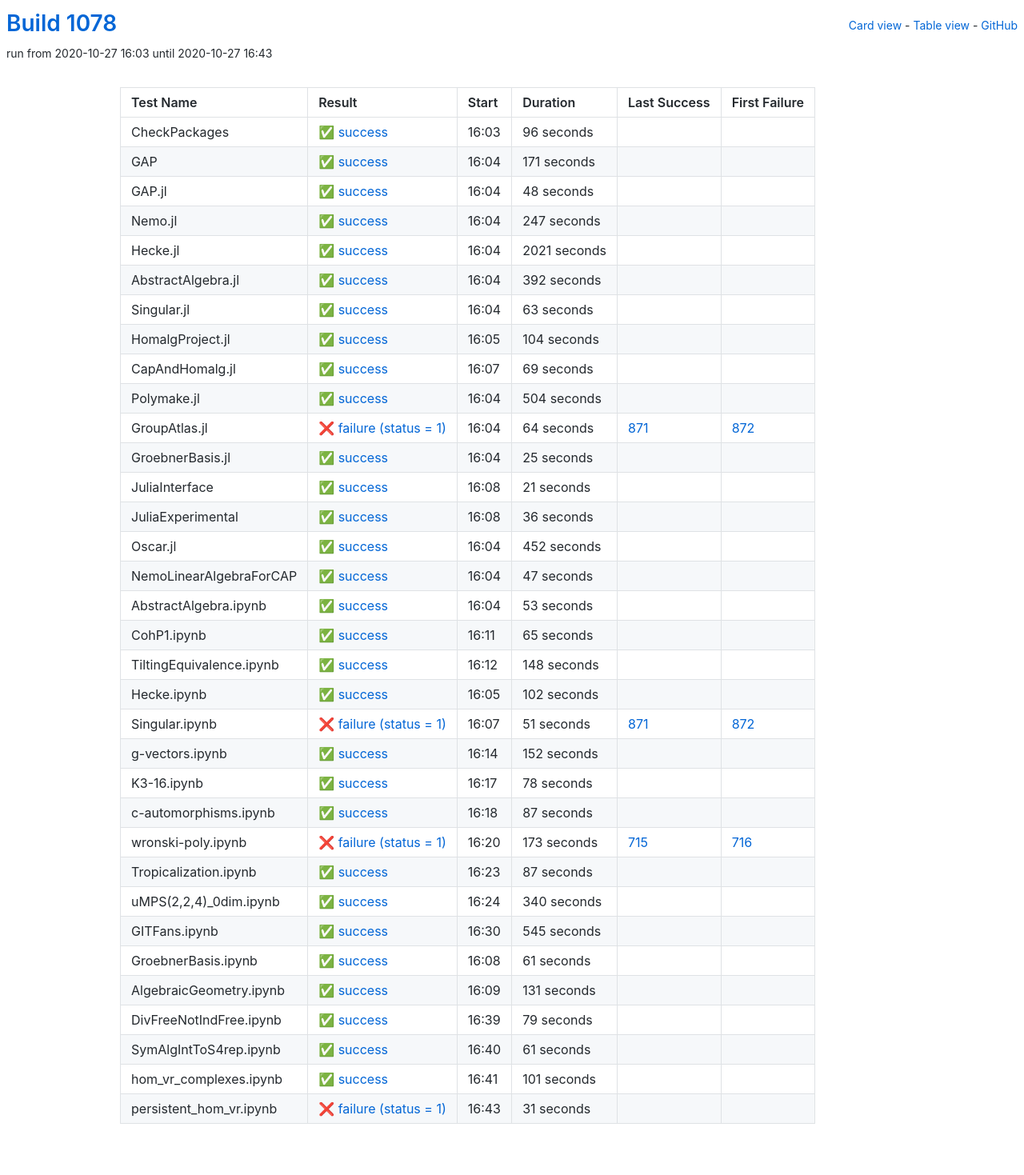
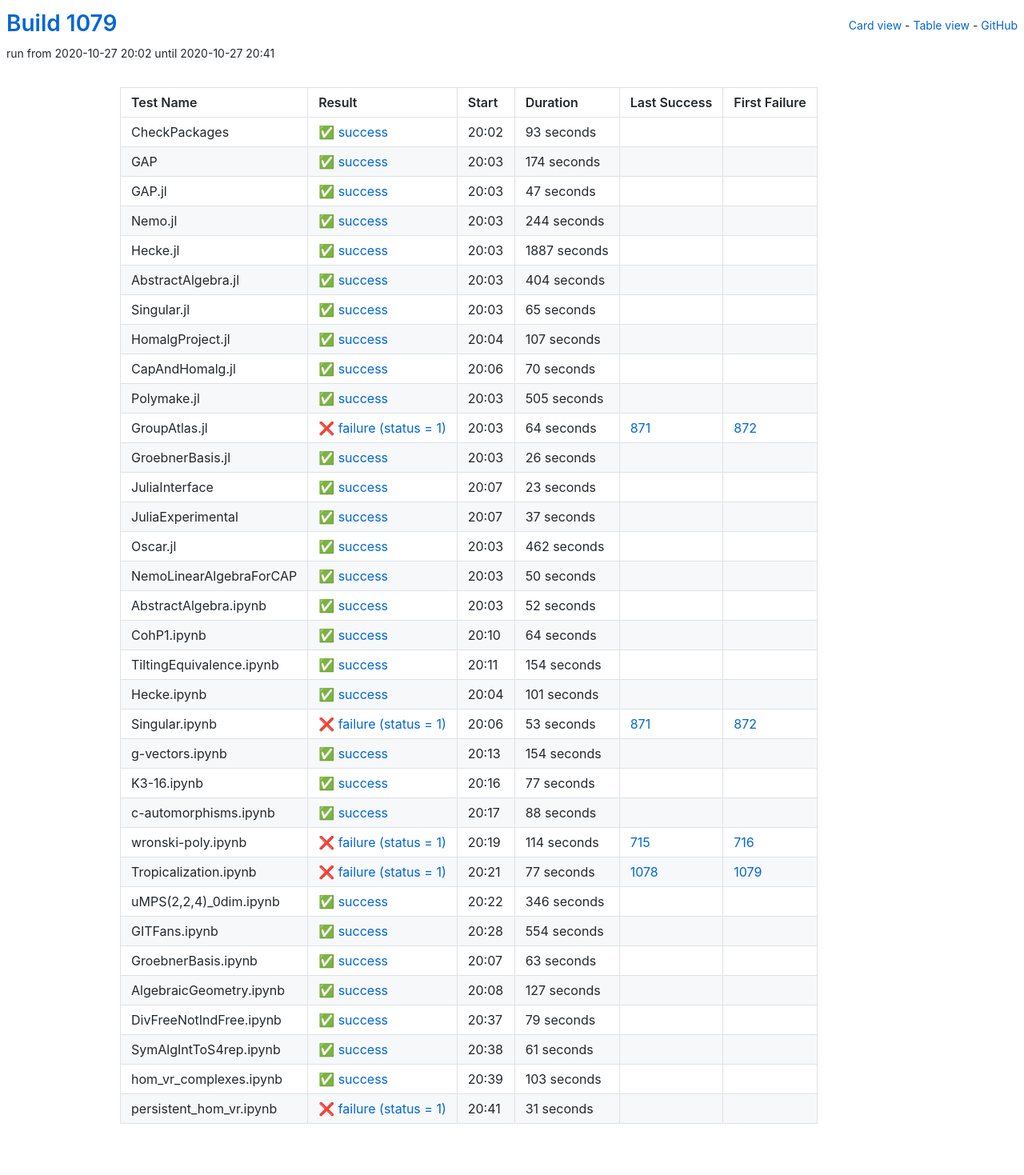
Before and after one commit to oscar-system/oscar-ci-status-stable, a Jekyll site: the page built from table.html, in a window 1280 px wide. Shown: the whole page at 80% size. Built offline with Jekyll 4.4.1, drawn with Linux system fonts in a browser that asks for light colours.

Commit message:
Build #1079

```diff
--- a/_data/ci.yml
+++ b/_data/ci.yml
@@ -1,6 +1,6 @@
 ---
-build: 1078
-build_url: https://oscarci.mathematik.uni-kl.de/job/oscar-stable/1078/
+build: 1079
+build_url: https://oscarci.mathematik.uni-kl.de/job/oscar-stable/1079/
 job: oscar-stable
 organization: oscar-system
 repo: oscar-ci-status-stable
@@ -8,128 +8,128 @@ repourl: https://github.com/oscar-system/oscar-ci-status-stable
 tests:
 - name: CheckPackages
   id: checkpackages
-  log: https://oscarci.mathematik.uni-kl.de/job/oscar-stable/1078/artifact/logs/build-1078/CheckPackages.log
-  start: 2020-10-27 16:03
+  log: https://oscarci.mathematik.uni-kl.de/job/oscar-stable/1079/artifact/logs/build-1079/CheckPackages.log
+  start: 2020-10-27 20:02
   success: true
   exitcode: 0
   status: success
-  duration: 96
+  duration: 93
   last_success: false
   last_success_url:
   first_failure: false
   first_failure_url:
 - name: GAP
   id: gap
-  log: https://oscarci.mathematik.uni-kl.de/job/oscar-stable/1078/artifact/logs/build-1078/GAP.log
-  start: 2020-10-27 16:04
+  log: https://oscarci.mathematik.uni-kl.de/job/oscar-stable/1079/artifact/logs/build-1079/GAP.log
+  start: 2020-10-27 20:03
   success: true
   exitcode: 0
   status: success
-  duration: 171
+  duration: 174
   last_success: false
   last_success_url:
   first_failure: false
   first_failure_url:
 - name: GAP.jl
   id: gap-jl
-  log: https://oscarci.mathematik.uni-kl.de/job/oscar-stable/1078/artifact/logs/build-1078/GAP.jl.log
-  start: 2020-10-27 16:04
+  log: https://oscarci.mathematik.uni-kl.de/job/oscar-stable/1079/artifact/logs/build-1079/GAP.jl.log
+  start: 2020-10-27 20:03
   success: true
   exitcode: 0
   status: success
-  duration: 48
+  duration: 47
   last_success: false
   last_success_url:
   first_failure: false
   first_failure_url:
 - name: Nemo.jl
   id: nemo-jl
-  log: https://oscarci.mathematik.uni-kl.de/job/oscar-stable/1078/artifact/logs/build-1078/Nemo.jl.log
-  start: 2020-10-27 16:04
+  log: https://oscarci.mathematik.uni-kl.de/job/oscar-stable/1079/artifact/logs/build-1079/Nemo.jl.log
+  start: 2020-10-27 20:03
   success: true
   exitcode: 0
   status: success
-  duration: 247
+  duration: 244
   last_success: false
   last_success_url:
   first_failure: false
   first_failure_url:
 - name: Hecke.jl
   id: hecke-jl
-  log: https://oscarci.mathematik.uni-kl.de/job/oscar-stable/1078/artifact/logs/build-1078/Hecke.jl.log
-  start: 2020-10-27 16:04
+  log: https://oscarci.mathematik.uni-kl.de/job/oscar-stable/1079/artifact/logs/build-1079/Hecke.jl.log
+  start: 2020-10-27 20:03
   success: true
   exitcode: 0
   status: success
-  duration: 2021
+  duration: 1887
   last_success: false
   last_success_url:
   first_failure: false
   first_failure_url:
 - name: AbstractAlgebra.jl
   id: abstractalgebra-jl
-  log: https://oscarci.mathematik.uni-kl.de/job/oscar-stable/1078/artifact/logs/build-1078/AbstractAlgebra.jl.log
-  start: 2020-10-27 16:04
+  log: https://oscarci.mathematik.uni-kl.de/job/oscar-stable/1079/artifact/logs/build-1079/AbstractAlgebra.jl.log
+  start: 2020-10-27 20:03
   success: true
   exitcode: 0
   status: success
-  duration: 392
+  duration: 404
   last_success: false
   last_success_url:
   first_failure: false
   first_failure_url:
 - name: Singular.jl
   id: singular-jl
-  log: https://oscarci.mathematik.uni-kl.de/job/oscar-stable/1078/artifact/logs/build-1078/Singular.jl.log
-  start: 2020-10-27 16:04
+  log: https://oscarci.mathematik.uni-kl.de/job/oscar-stable/1079/artifact/logs/build-1079/Singular.jl.log
+  start: 2020-10-27 20:03
   success: true
   exitcode: 0
   status: success
-  duration: 63
+  duration: 65
   last_success: false
   last_success_url:
   first_failure: false
   first_failure_url:
 - name: HomalgProject.jl
   id: homalgproject-jl
-  log: https://oscarci.mathematik.uni-kl.de/job/oscar-stable/1078/artifact/logs/build-1078/HomalgProject.jl.log
-  start: 2020-10-27 16:05
+  log: https://oscarci.mathematik.uni-kl.de/job/oscar-stable/1079/artifact/logs/build-1079/HomalgProject.jl.log
+  start: 2020-10-27 20:04
   success: true
   exitcode: 0
   status: success
-  duration: 104
+  duration: 107
   last_success: false
   last_success_url:
   first_failure: false
   first_failure_url:
 - name: CapAndHomalg.jl
   id: capandhomalg-jl
-  log: https://oscarci.mathematik.uni-kl.de/job/oscar-stable/1078/artifact/logs/build-1078/CapAndHomalg.jl.log
-  start: 2020-10-27 16:07
+  log: https://oscarci.mathematik.uni-kl.de/job/oscar-stable/1079/artifact/logs/build-1079/CapAndHomalg.jl.log
+  start: 2020-10-27 20:06
   success: true
   exitcode: 0
   status: success
-  duration: 69
+  duration: 70
   last_success: false
   last_success_url:
   first_failure: false
   first_failure_url:
 - name: Polymake.jl
   id: polymake-jl
-  log: https://oscarci.mathematik.uni-kl.de/job/oscar-stable/1078/artifact/logs/build-1078/Polymake.jl.log
-  start: 2020-10-27 16:04
+  log: https://oscarci.mathematik.uni-kl.de/job/oscar-stable/1079/artifact/logs/build-1079/Polymake.jl.log
+  start: 2020-10-27 20:03
   success: true
   exitcode: 0
   status: success
-  duration: 504
+  duration: 505
   last_success: false
   last_success_url:
   first_failure: false
   first_failure_url:
 - name: GroupAtlas.jl
   id: groupatlas-jl
-  log: https://oscarci.mathematik.uni-kl.de/job/oscar-stable/1078/artifact/logs/build-1078/GroupAtlas.jl.log
-  start: 2020-10-27 16:04
+  log: https://oscarci.mathematik.uni-kl.de/job/oscar-stable/1079/artifact/logs/build-1079/GroupAtlas.jl.log
+  start: 2020-10-27 20:03
   success: false
   exitcode: 1
   status: failure
@@ -140,236 +140,236 @@ tests:
   first_failure_url: https://oscarci.mathematik.uni-kl.de/job/oscar-stable/872/
 - name: GroebnerBasis.jl
   id: groebnerbasis-jl
-  log: https://oscarci.mathematik.uni-kl.de/job/oscar-stable/1078/artifact/logs/build-1078/GroebnerBasis.jl.log
-  start: 2020-10-27 16:04
+  log: https://oscarci.mathematik.uni-kl.de/job/oscar-stable/1079/artifact/logs/build-1079/GroebnerBasis.jl.log
+  start: 2020-10-27 20:03
   success: true
   exitcode: 0
   status: success
-  duration: 25
+  duration: 26
   last_success: false
   last_success_url:
   first_failure: false
   first_failure_url:
 - name: JuliaInterface
   id: juliainterface
-  log: https://oscarci.mathematik.uni-kl.de/job/oscar-stable/1078/artifact/logs/build-1078/JuliaInterface.log
-  start: 2020-10-27 16:08
+  log: https://oscarci.mathematik.uni-kl.de/job/oscar-stable/1079/artifact/logs/build-1079/JuliaInterface.log
+  start: 2020-10-27 20:07
   success: true
   exitcode: 0
   status: success
-  duration: 21
+  duration: 23
   last_success: false
   last_success_url:
   first_failure: false
   first_failure_url:
 - name: JuliaExperimental
   id: juliaexperimental
-  log: https://oscarci.mathematik.uni-kl.de/job/oscar-stable/1078/artifact/logs/build-1078/JuliaExperimental.log
-  start: 2020-10-27 16:08
+  log: https://oscarci.mathematik.uni-kl.de/job/oscar-stable/1079/artifact/logs/build-1079/JuliaExperimental.log
+  start: 2020-10-27 20:07
   success: true
   exitcode: 0
   status: success
-  duration: 36
+  duration: 37
   last_success: false
   last_success_url:
   first_failure: false
   first_failure_url:
 - name: Oscar.jl
   id: oscar-jl
-  log: https://oscarci.mathematik.uni-kl.de/job/oscar-stable/1078/artifact/logs/build-1078/Oscar.jl.log
-  start: 2020-10-27 16:04
+  log: https://oscarci.mathematik.uni-kl.de/job/oscar-stable/1079/artifact/logs/build-1079/Oscar.jl.log
+  start: 2020-10-27 20:03
   success: true
   exitcode: 0
   status: success
-  duration: 452
+  duration: 462
   last_success: false
   last_success_url:
   first_failure: false
   first_failure_url:
 - name: NemoLinearAlgebraForCAP
   id: nemolinearalgebraforcap
-  log: https://oscarci.mathematik.uni-kl.de/job/oscar-stable/1078/artifact/logs/build-1078/NemoLinearAlgebraForCAP.log
-  start: 2020-10-27 16:04
+  log: https://oscarci.mathematik.uni-kl.de/job/oscar-stable/1079/artifact/logs/build-1079/NemoLinearAlgebraForCAP.log
+  start: 2020-10-27 20:03
   success: true
   exitcode: 0
   status: success
-  duration: 47
+  duration: 50
   last_success: false
   last_success_url:
   first_failure: false
   first_failure_url:
 - name: AbstractAlgebra.ipynb
   id: abstractalgebra-ipynb
-  log: https://oscarci.mathematik.uni-kl.de/job/oscar-stable/1078/artifact/logs/build-1078/AbstractAlgebra.ipynb.log
-  start: 2020-10-27 16:04
+  log: https://oscarci.mathematik.uni-kl.de/job/oscar-stable/1079/artifact/logs/build-1079/AbstractAlgebra.ipynb.log
+  start: 2020-10-27 20:03
   success: true
   exitcode: 0
   status: success
-  duration: 53
+  duration: 52
   last_success: false
   last_success_url:
   first_failure: false
   first_failure_url:
 - name: CohP1.ipynb
   id: cohp1-ipynb
-  log: https://oscarci.mathematik.uni-kl.de/job/oscar-stable/1078/artifact/logs/build-1078/CohP1.ipynb.log
-  start: 2020-10-27 16:11
+  log: https://oscarci.mathematik.uni-kl.de/job/oscar-stable/1079/artifact/logs/build-1079/CohP1.ipynb.log
+  start: 2020-10-27 20:10
   success: true
   exitcode: 0
   status: success
-  duration: 65
+  duration: 64
   last_success: false
   last_success_url:
   first_failure: false
   first_failure_url:
 - name: TiltingEquivalence.ipynb
   id: tiltingequivalence-ipynb
-  log: https://oscarci.mathematik.uni-kl.de/job/oscar-stable/1078/artifact/logs/build-1078/TiltingEquivalence.ipynb.log
-  start: 2020-10-27 16:12
+  log: https://oscarci.mathematik.uni-kl.de/job/oscar-stable/1079/artifact/logs/build-1079/TiltingEquivalence.ipynb.log
+  start: 2020-10-27 20:11
   success: true
   exitcode: 0
   status: success
-  duration: 148
+  duration: 154
   last_success: false
   last_success_url:
   first_failure: false
   first_failure_url:
 - name: Hecke.ipynb
   id: hecke-ipynb
-  log: https://oscarci.mathematik.uni-kl.de/job/oscar-stable/1078/artifact/logs/build-1078/Hecke.ipynb.log
-  start: 2020-10-27 16:05
+  log: https://oscarci.mathematik.uni-kl.de/job/oscar-stable/1079/artifact/logs/build-1079/Hecke.ipynb.log
+  start: 2020-10-27 20:04
   success: true
   exitcode: 0
   status: success
-  duration: 102
+  duration: 101
   last_success: false
   last_success_url:
   first_failure: false
   first_failure_url:
 - name: Singular.ipynb
   id: singular-ipynb
-  log: https://oscarci.mathematik.uni-kl.de/job/oscar-stable/1078/artifact/logs/build-1078/Singular.ipynb.log
-  start: 2020-10-27 16:07
+  log: https://oscarci.mathematik.uni-kl.de/job/oscar-stable/1079/artifact/logs/build-1079/Singular.ipynb.log
+  start: 2020-10-27 20:06
   success: false
   exitcode: 1
   status: failure
-  duration: 51
+  duration: 53
   last_success: 871
   last_success_url: https://oscarci.mathematik.uni-kl.de/job/oscar-stable/871/
   first_failure: 872
   first_failure_url: https://oscarci.mathematik.uni-kl.de/job/oscar-stable/872/
 - name: g-vectors.ipynb
   id: g-vectors-ipynb
-  log: https://oscarci.mathematik.uni-kl.de/job/oscar-stable/1078/artifact/logs/build-1078/g-vectors.ipynb.log
-  start: 2020-10-27 16:14
+  log: https://oscarci.mathematik.uni-kl.de/job/oscar-stable/1079/artifact/logs/build-1079/g-vectors.ipynb.log
+  start: 2020-10-27 20:13
   success: true
   exitcode: 0
   status: success
-  duration: 152
+  duration: 154
   last_success: false
   last_success_url:
   first_failure: false
   first_failure_url:
 - name: K3-16.ipynb
   id: k3-16-ipynb
-  log: https://oscarci.mathematik.uni-kl.de/job/oscar-stable/1078/artifact/logs/build-1078/K3-16.ipynb.log
-  start: 2020-10-27 16:17
+  log: https://oscarci.mathematik.uni-kl.de/job/oscar-stable/1079/artifact/logs/build-1079/K3-16.ipynb.log
+  start: 2020-10-27 20:16
   success: true
   exitcode: 0
   status: success
-  duration: 78
+  duration: 77
   last_success: false
   last_success_url:
   first_failure: false
   first_failure_url:
 - name: c-automorphisms.ipynb
   id: c-automorphisms-ipynb
-  log: https://oscarci.mathematik.uni-kl.de/job/oscar-stable/1078/artifact/logs/build-1078/c-automorphisms.ipynb.log
-  start: 2020-10-27 16:18
+  log: https://oscarci.mathematik.uni-kl.de/job/oscar-stable/1079/artifact/logs/build-1079/c-automorphisms.ipynb.log
+  start: 2020-10-27 20:17
   success: true
   exitcode: 0
   status: success
-  duration: 87
+  duration: 88
   last_success: false
   last_success_url:
   first_failure: false
   first_failure_url:
 - name: wronski-poly.ipynb
   id: wronski-poly-ipynb
-  log: https://oscarci.mathematik.uni-kl.de/job/oscar-stable/1078/artifact/logs/build-1078/wronski-poly.ipynb.log
-  start: 2020-10-27 16:20
+  log: https://oscarci.mathematik.uni-kl.de/job/oscar-stable/1079/artifact/logs/build-1079/wronski-poly.ipynb.log
+  start: 2020-10-27 20:19
   success: false
   exitcode: 1
   status: failure
-  duration: 173
+  duration: 114
   last_success: 715
   last_success_url: https://oscarci.mathematik.uni-kl.de/job/oscar-stable/715/
   first_failure: 716
   first_failure_url: https://oscarci.mathematik.uni-kl.de/job/oscar-stable/716/
 - name: Tropicalization.ipynb
   id: tropicalization-ipynb
-  log: https://oscarci.mathematik.uni-kl.de/job/oscar-stable/1078/artifact/logs/build-1078/Tropicalization.ipynb.log
-  start: 2020-10-27 16:23
+  log: https://oscarci.mathematik.uni-kl.de/job/oscar-stable/1079/artifact/logs/build-1079/Tropicalization.ipynb.log
+  start: 2020-10-27 20:21
+  success: false
+  exitcode: 1
+  status: failure
+  duration: 77
+  last_success: 1078
+  last_success_url: https://oscarci.mathematik.uni-kl.de/job/oscar-stable/1078/
+  first_failure: 1079
+  first_failure_url: https://oscarci.mathematik.uni-kl.de/job/oscar-stable/1079/
+- name: uMPS(2,2,4)_0dim.ipynb
+  id: umps-2-2-4-0dim-ipynb
+  log: https://oscarci.mathematik.uni-kl.de/job/oscar-stable/1079/artifact/logs/build-1079/uMPS-2-2-4-_0dim.ipynb.log
+  start: 2020-10-27 20:22
   success: true
   exitcode: 0
   status: success
-  duration: 87
-  last_success: false
-  last_success_url:
-  first_failure: false
-  first_failure_url:
-- name: uMPS(2,2,4)_0dim.ipynb
-  id: umps-2-2-4-0dim-ipynb
-  log: https://oscarci.mathematik.uni-kl.de/job/oscar-stable/1078/artifact/logs/build-1078/uMPS-2-2-4-_0dim.ipynb.log
-  start: 2020-10-27 16:24
-  success: true
-  exitcode: 0
-  status: success
-  duration: 340
+  duration: 346
   last_success: false
   last_success_url:
   first_failure: false
   first_failure_url:
 - name: GITFans.ipynb
   id: gitfans-ipynb
-  log: https://oscarci.mathematik.uni-kl.de/job/oscar-stable/1078/artifact/logs/build-1078/GITFans.ipynb.log
-  start: 2020-10-27 16:30
+  log: https://oscarci.mathematik.uni-kl.de/job/oscar-stable/1079/artifact/logs/build-1079/GITFans.ipynb.log
+  start: 2020-10-27 20:28
   success: true
   exitcode: 0
   status: success
-  duration: 545
+  duration: 554
   last_success: false
   last_success_url:
   first_failure: false
   first_failure_url:
 - name: GroebnerBasis.ipynb
   id: groebnerbasis-ipynb
-  log: https://oscarci.mathematik.uni-kl.de/job/oscar-stable/1078/artifact/logs/build-1078/GroebnerBasis.ipynb.log
-  start: 2020-10-27 16:08
+  log: https://oscarci.mathematik.uni-kl.de/job/oscar-stable/1079/artifact/logs/build-1079/GroebnerBasis.ipynb.log
+  start: 2020-10-27 20:07
   success: true
   exitcode: 0
   status: success
-  duration: 61
+  duration: 63
   last_success: false
   last_success_url:
   first_failure: false
   first_failure_url:
 - name: AlgebraicGeometry.ipynb
   id: algebraicgeometry-ipynb
-  log: https://oscarci.mathematik.uni-kl.de/job/oscar-stable/1078/artifact/logs/build-1078/AlgebraicGeometry.ipynb.log
-  start: 2020-10-27 16:09
+  log: https://oscarci.mathematik.uni-kl.de/job/oscar-stable/1079/artifact/logs/build-1079/AlgebraicGeometry.ipynb.log
+  start: 2020-10-27 20:08
   success: true
   exitcode: 0
   status: success
-  duration: 131
+  duration: 127
   last_success: false
   last_success_url:
   first_failure: false
   first_failure_url:
 - name: DivFreeNotIndFree.ipynb
   id: divfreenotindfree-ipynb
-  log: https://oscarci.mathematik.uni-kl.de/job/oscar-stable/1078/artifact/logs/build-1078/DivFreeNotIndFree.ipynb.log
-  start: 2020-10-27 16:39
+  log: https://oscarci.mathematik.uni-kl.de/job/oscar-stable/1079/artifact/logs/build-1079/DivFreeNotIndFree.ipynb.log
+  start: 2020-10-27 20:37
   success: true
   exitcode: 0
   status: success
@@ -380,8 +380,8 @@ tests:
   first_failure_url:
 - name: SymAlgIntToS4rep.ipynb
   id: symalginttos4rep-ipynb
-  log: https://oscarci.mathematik.uni-kl.de/job/oscar-stable/1078/artifact/logs/build-1078/SymAlgIntToS4rep.ipynb.log
-  start: 2020-10-27 16:40
+  log: https://oscarci.mathematik.uni-kl.de/job/oscar-stable/1079/artifact/logs/build-1079/SymAlgIntToS4rep.ipynb.log
+  start: 2020-10-27 20:38
   success: true
   exitcode: 0
   status: success
@@ -392,20 +392,20 @@ tests:
   first_failure_url:
 - name: hom_vr_complexes.ipynb
   id: hom-vr-complexes-ipynb
-  log: https://oscarci.mathematik.uni-kl.de/job/oscar-stable/1078/artifact/logs/build-1078/hom_vr_complexes.ipynb.log
-  start: 2020-10-27 16:41
+  log: https://oscarci.mathematik.uni-kl.de/job/oscar-stable/1079/artifact/logs/build-1079/hom_vr_complexes.ipynb.log
+  start: 2020-10-27 20:39
   success: true
   exitcode: 0
   status: success
-  duration: 101
+  duration: 103
   last_success: false
   last_success_url:
   first_failure: false
   first_failure_url:
 - name: persistent_hom_vr.ipynb
   id: persistent-hom-vr-ipynb
-  log: https://oscarci.mathematik.uni-kl.de/job/oscar-stable/1078/artifact/logs/build-1078/persistent_hom_vr.ipynb.log
-  start: 2020-10-27 16:43
+  log: https://oscarci.mathematik.uni-kl.de/job/oscar-stable/1079/artifact/logs/build-1079/persistent_hom_vr.ipynb.log
+  start: 2020-10-27 20:41
   success: false
   exitcode: 1
   status: failure
```
Also changed, not shown: README.md.
